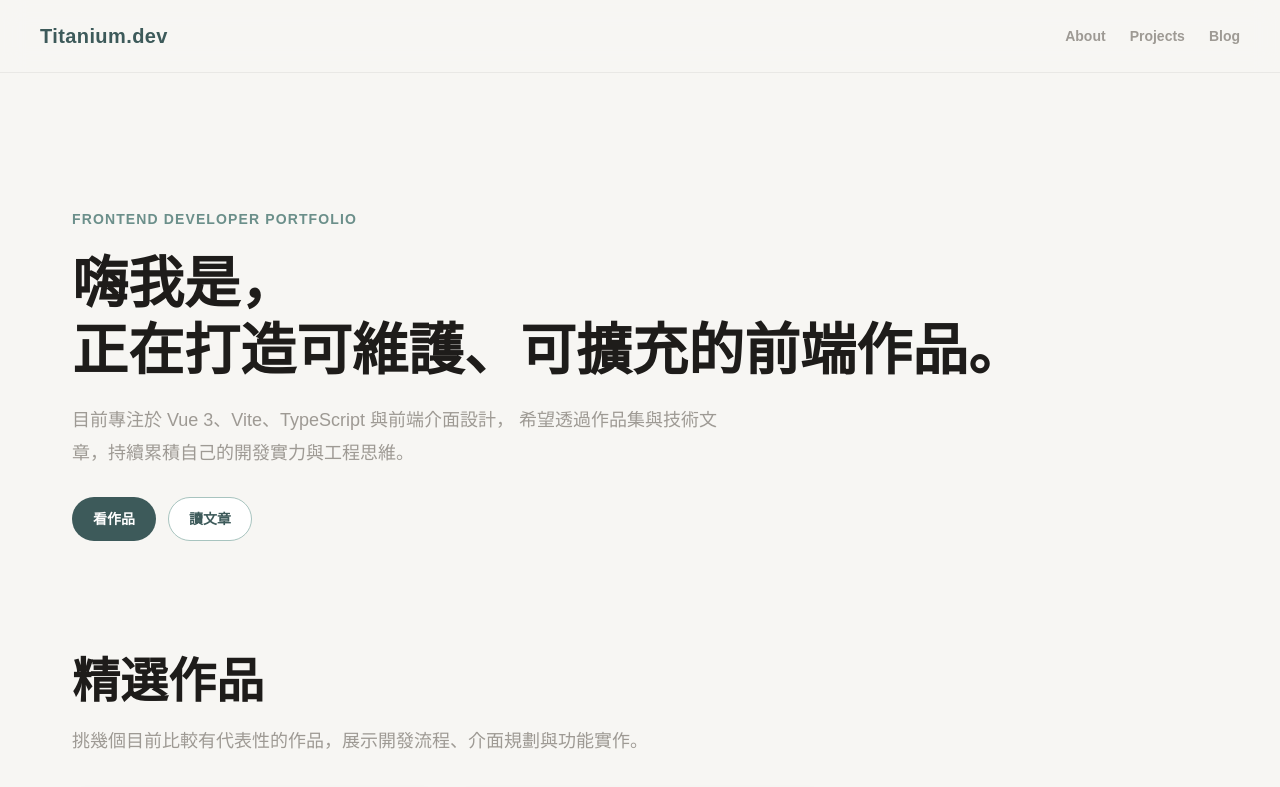
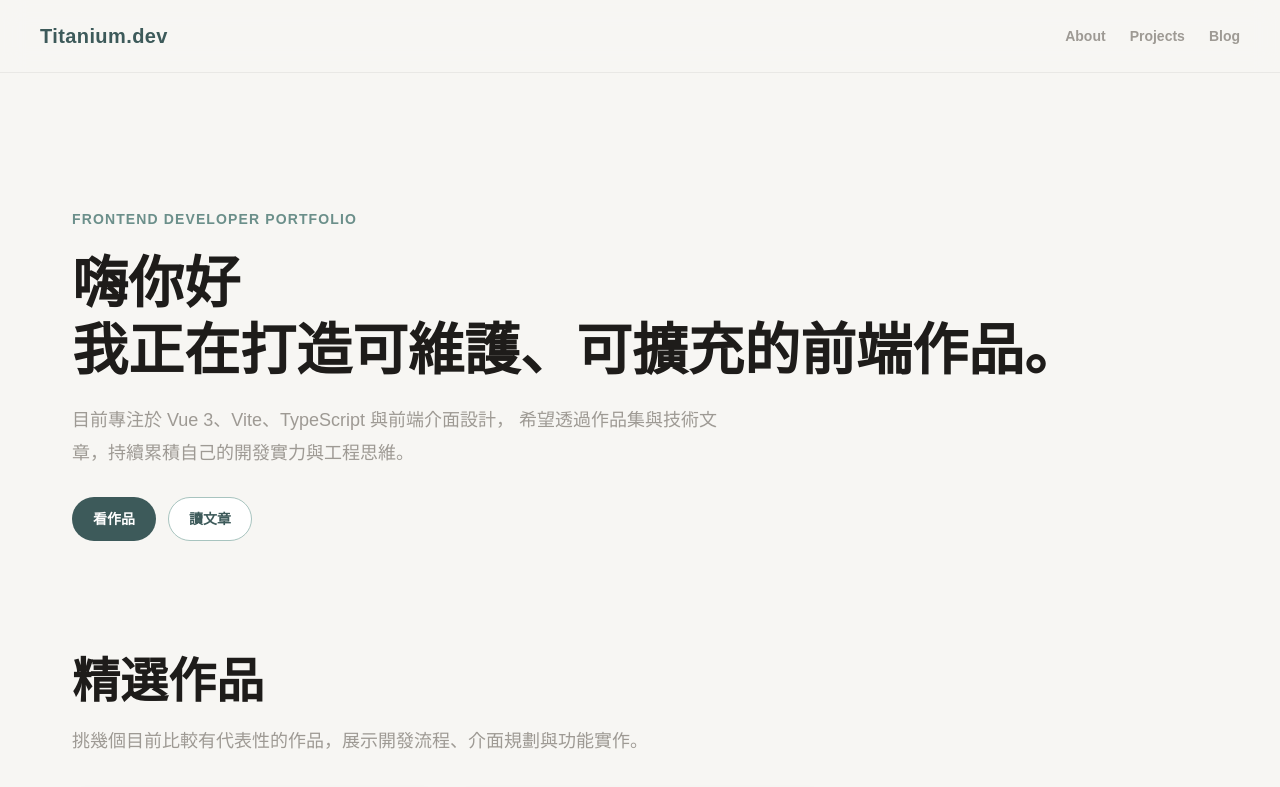
Before and after one commit to rHyThM3294/blog, a Vue app: page / in a window 1280 px wide. Shown: the top 787 px of the page. Built offline with nearby package versions, Linux system fonts and the light colour scheme; grey boxes are pictures that could not be loaded.

Commit message:
修改首頁的些許文字敘述

```diff
--- a/src/views/HomeView.vue
+++ b/src/views/HomeView.vue
@@ -5,9 +5,9 @@
         <div class="heroContent">
           <p ref="eyebrowRef" class="heroEyebrow">Frontend Developer Portfolio</p>
           <h1 ref="titleRef" class="heroTitle">
-            嗨我是，
+            嗨你好
             <br />
-            正在打造可維護、可擴充的前端作品。
+            我正在打造可維護、可擴充的前端作品。
           </h1>
           <p ref="textRef" class="heroText">
             目前專注於 Vue 3、Vite、TypeScript 與前端介面設計，
```
